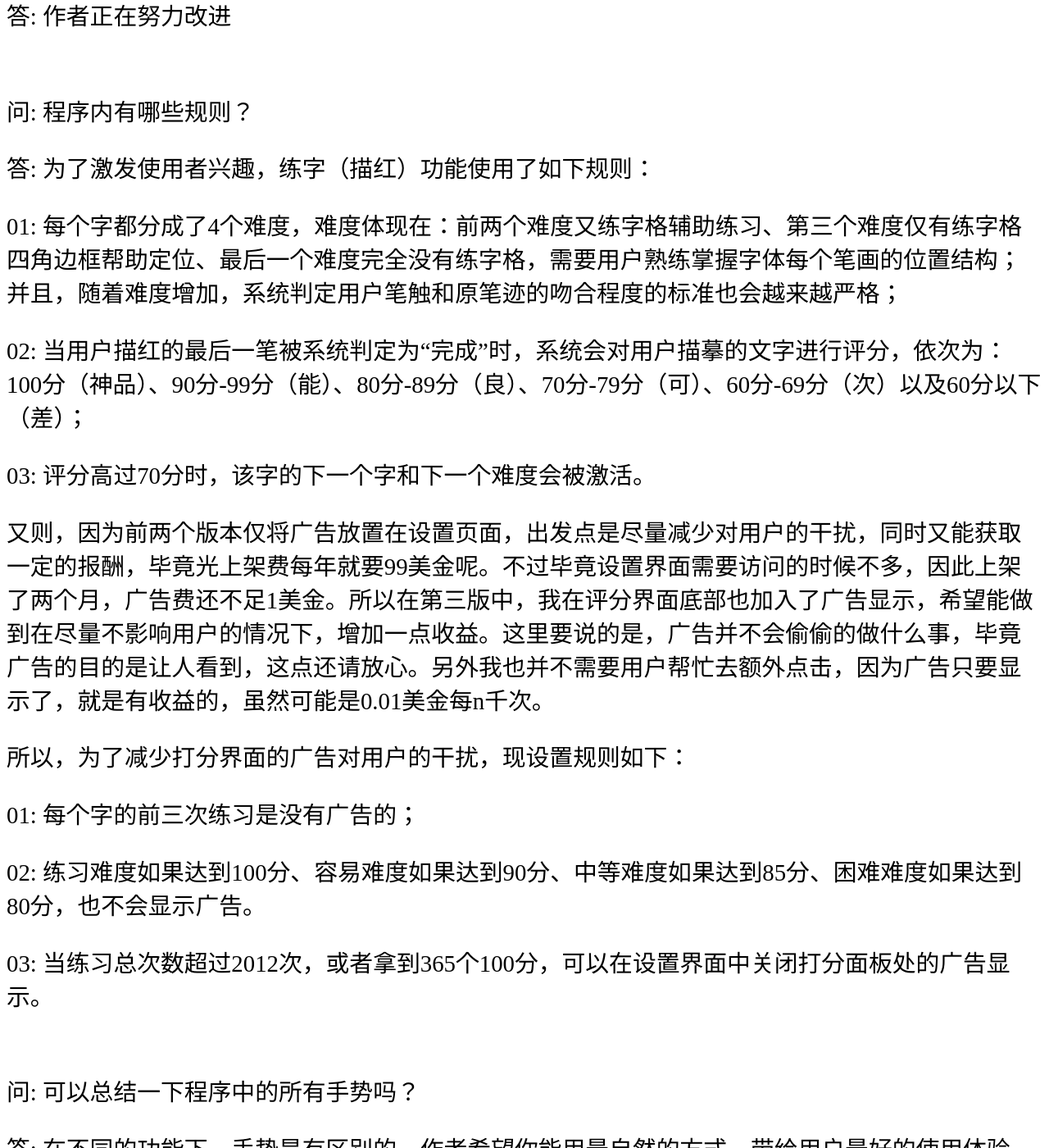
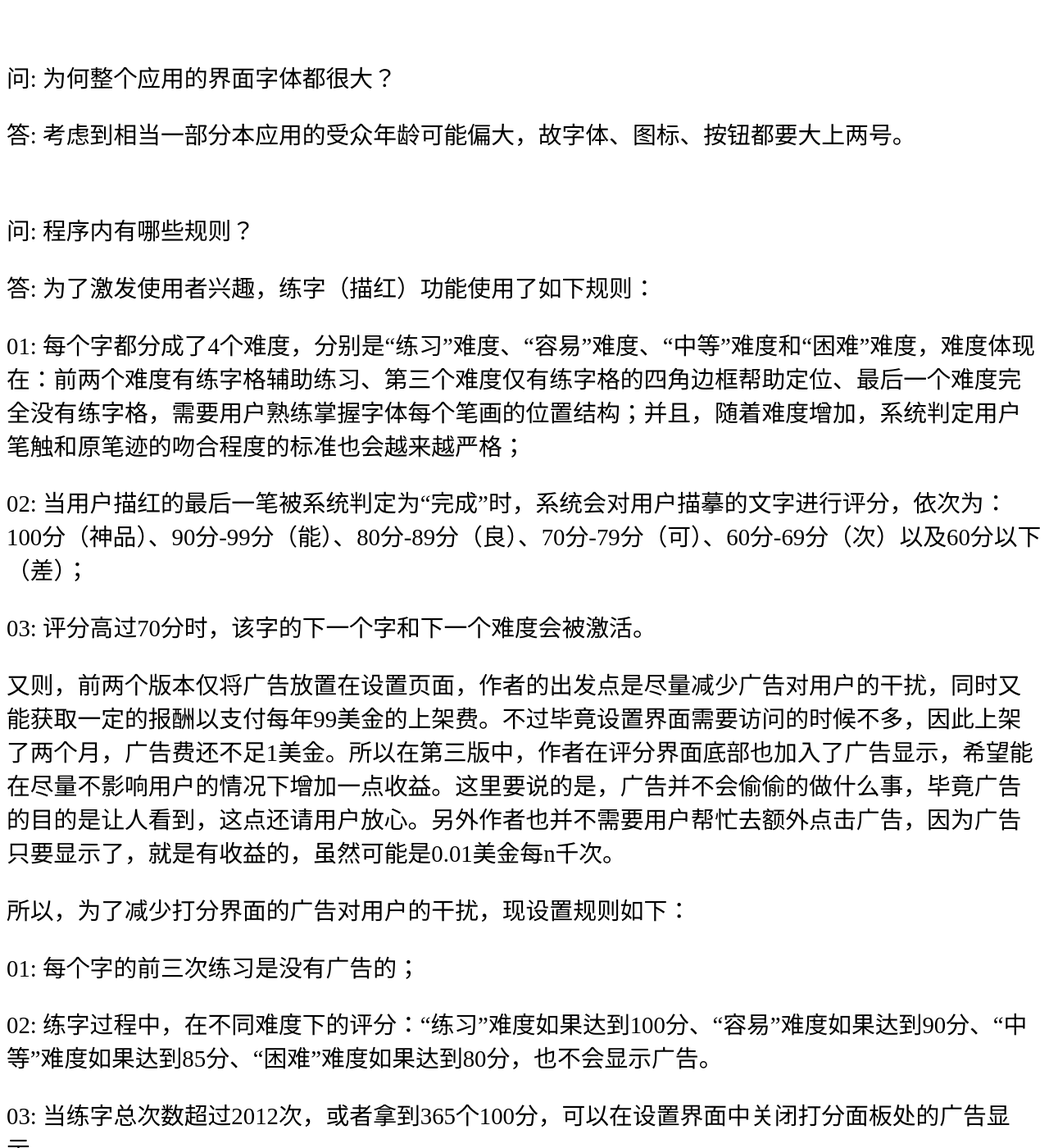
Before and after one commit to shengzhe/livecalligraphy, a Jekyll site: the page built from _posts/2012-08-31-LiveCalligraphyHelp.html, in a window 1280 px wide and 1400 px high, scrolled down 1099 px. Shown: the whole window at 82% size. Built offline with Jekyll 4.4.1, drawn with Linux system fonts in a browser that asks for light colours; Markdown is read by kramdown in place of the engine named in the settings; some of the changed text lies outside the part shown.

Commit message:
Update _posts/2012-08-31-LiveCalligraphyHelp.html

```diff
--- a/_posts/2012-08-31-LiveCalligraphyHelp.html
+++ b/_posts/2012-08-31-LiveCalligraphyHelp.html
@@ -4,7 +4,7 @@ title: 活字帖在线帮助(Help of Live Calligraphy)
 ---
 <h1>{{ page.title }}</h1>
 <p>问: 下个版本更新什么？</p>
-<p>答: 目前已经确定的有：iOS6和iphone5的支持；加入新的字体；全字笔画演示；黑笔等待时间设定；动画演示界面提升为常规功能；动画演示界面的操作改善</p>
+<p>答: 目前已经确定的有：加入新的字体</p>
 <br/>
 <p>问: 有视频吗？看视频更直观</p>
 <p>答: 有哈。请关注：http://i.youku.com/livecalligraphy </p>
@@ -18,34 +18,37 @@ title: 活字帖在线帮助(Help of Live Calligraphy)
 <p>问: 为何笔画转折处容易出现墨迹断裂的痕迹？</p>
 <p>答: 作者正在努力改进</p>
 <br/>
+<p>问: 为何整个应用的界面字体都很大？</p>
+<p>答: 考虑到相当一部分本应用的受众年龄可能偏大，故字体、图标、按钮都要大上两号。</p>
+<br/>
 <p>问: 程序内有哪些规则？</p>
 <p>答: 为了激发使用者兴趣，练字（描红）功能使用了如下规则：</p>
-<p>01: 每个字都分成了4个难度，难度体现在：前两个难度又练字格辅助练习、第三个难度仅有练字格四角边框帮助定位、最后一个难度完全没有练字格，需要用户熟练掌握字体每个笔画的位置结构；并且，随着难度增加，系统判定用户笔触和原笔迹的吻合程度的标准也会越来越严格；</p>
+<p>01: 每个字都分成了4个难度，分别是“练习”难度、“容易”难度、“中等”难度和“困难”难度，难度体现在：前两个难度有练字格辅助练习、第三个难度仅有练字格的四角边框帮助定位、最后一个难度完全没有练字格，需要用户熟练掌握字体每个笔画的位置结构；并且，随着难度增加，系统判定用户笔触和原笔迹的吻合程度的标准也会越来越严格；</p>
 <p>02: 当用户描红的最后一笔被系统判定为“完成”时，系统会对用户描摹的文字进行评分，依次为：100分（神品）、90分-99分（能）、80分-89分（良）、70分-79分（可）、60分-69分（次）以及60分以下（差）；</p>
 <p>03: 评分高过70分时，该字的下一个字和下一个难度会被激活。</p>
-<p>又则，因为前两个版本仅将广告放置在设置页面，出发点是尽量减少对用户的干扰，同时又能获取一定的报酬，毕竟光上架费每年就要99美金呢。不过毕竟设置界面需要访问的时候不多，因此上架了两个月，广告费还不足1美金。所以在第三版中，我在评分界面底部也加入了广告显示，希望能做到在尽量不影响用户的情况下，增加一点收益。这里要说的是，广告并不会偷偷的做什么事，毕竟广告的目的是让人看到，这点还请放心。另外我也并不需要用户帮忙去额外点击，因为广告只要显示了，就是有收益的，虽然可能是0.01美金每n千次。</p>
+<p>又则，前两个版本仅将广告放置在设置页面，作者的出发点是尽量减少广告对用户的干扰，同时又能获取一定的报酬以支付每年99美金的上架费。不过毕竟设置界面需要访问的时候不多，因此上架了两个月，广告费还不足1美金。所以在第三版中，作者在评分界面底部也加入了广告显示，希望能在尽量不影响用户的情况下增加一点收益。这里要说的是，广告并不会偷偷的做什么事，毕竟广告的目的是让人看到，这点还请用户放心。另外作者也并不需要用户帮忙去额外点击广告，因为广告只要显示了，就是有收益的，虽然可能是0.01美金每n千次。</p>
 <p>所以，为了减少打分界面的广告对用户的干扰，现设置规则如下：</p>
 <p>01: 每个字的前三次练习是没有广告的；</p>
-<p>02: 练习难度如果达到100分、容易难度如果达到90分、中等难度如果达到85分、困难难度如果达到80分，也不会显示广告。</p>
-<p>03: 当练习总次数超过2012次，或者拿到365个100分，可以在设置界面中关闭打分面板处的广告显示。</p>
+<p>02: 练字过程中，在不同难度下的评分：“练习”难度如果达到100分、“容易”难度如果达到90分、“中等”难度如果达到85分、“困难”难度如果达到80分，也不会显示广告。</p>
+<p>03: 当练字总次数超过2012次，或者拿到365个100分，可以在设置界面中关闭打分面板处的广告显示。</p>
 <br/>
-<p>问: 可以总结一下程序中的所有手势吗？</p>
-<p>答: 在不同的功能下，手势是有区别的。作者希望你能用最自然的方式，带给用户最好的使用体验。如果您的更好的提议，欢迎告诉作者。</p>
+<p>问: 可以总结一下程序中用到的所有手势吗？</p>
+<p>答: 在不同的功能下，手势是有区别的。作者希望能用最简单自然的方式，带给用户最好的使用体验。如果关于手势您有更好的提议，欢迎告诉作者。</p>
 <p>01: 动画演示功能界面的手势如下：</p>
 <p>-单指点击: 略过动画演示/或者/弹出选择菜单</p>
 <p>-单指移动: 平移字帖</p>
 <p>-单指长按: 于手指处盖章</p>
 <p>--双指张合: 于"双指所在处"放大或者缩小字帖（设置后可改为于"当前演示文字处"放大或者缩小字帖）</p>
-<p>--双指扫动: 横向扫动改变动画演示的模式、纵向扫动改变动画演示的速度（向下增速、向上减速）</p>
+<p>--双指扫动: 横向扫动改变动画演示的模式、纵向扫动改变动画演示的速度（向下增速/向上减速）</p>
 <p>--双指长按: 锁定部分手势。长按的时间越长，锁定的功能越多。锁定的功能列表在屏幕左上角有列出</p>
 <p>---三指移动: 改变字帖的背景色或者背景亮度</p>
 <p>---三指长按: 直接跳至字帖演示的结尾（快进）、或者重新开始字帖演示（快退）</p>
 <p>02: 练习（描红）功能界面的手势如下：</p>
 <p>-单指单击: 无定义，无响应</p>
-<p>-单指移动或者长按: 练习文字</p>
+<p>-单指移动或者长按: 练字</p>
 <p>-单指双击: 强制评分</p>
-<p>--双指扫动: 横向向右开始练习下一个难度、横向向左开始练习上一个难度、纵向向上开始练习下一个文字、纵向向下开始练习上一个文字（注：需要在设置中打开双指模式）</p>
-<p>oo其余手势: 无定义，当作用户在练习文字处理</p>
+<p>--双指扫动: 横向向右 => 下一个难度、横向向左 => 上一个难度、纵向向上 => 下一个文字、纵向向下 => 上一个文字（注：需要在设置中打开双指模式）</p>
+<p>其余手势: 无定义，当作“练字”处理</p>
 <br/>
 <p>问: 关于各字体的写法，怎么和我的认知不同？</p>
 <p>答: 作者参考了不少书籍、讲座和网络上面的演示视频，很多字的写法在不同的专家的说法中都会有差异，最后只能挑选一个更让作者觉得赏心悦目的写法。些许有争议的字体，列举如下：</p>
@@ -67,7 +70,7 @@ title: 活字帖在线帮助(Help of Live Calligraphy)
 <br/>
 <p>问: 各版本的更新内容？</p>
 <p>答: 版本更新内容如下：</p>
-<p>v1.0(2012-08-30): 初始版本，含60个字（兰亭集序）；练习（描红）功能；开机动画演示功能；以及太极图主界面</p>
-<p>v1.1(2012-09-20): 重点改善用户体验，加入了初次使用的引导式帮助系统；加入了帮助页面；加入了左右面板用于选择练字难度；加入了音效；加入了红笔黑笔工具；加入了打分前的红字对比功能帮助用户回顾和改进</p>
-<p>v1.2(2012-11-30): 重点改善用户界面，支持iPhone5；提升动画演示功能为常规功能，而不仅是开机画面；加入视频帮助；练字（描红）功能界面可选背景、练字格、墨色和毛笔演示工具；加入统计信息的显示；加入各文字的简繁英释义；升级黑笔工具的功能并加入撤销工具</p>
+<p>v1.0 (2012-08-30)，初始版本：含60个字（兰亭集序）；练习（描红）功能；开机动画演示功能；以及太极图主界面</p>
+<p>v1.1 (2012-09-20)，重点改善用户体验：加入了初次使用的引导式帮助系统；加入了帮助页面；加入了左右面板用于选择练字难度；加入了音效；加入了红笔黑笔工具；加入了打分前的红字对比功能帮助用户回顾和改进；加入了社交网络链接和评分链接，鼓励用户对本应用进行评分和推广</p>
+<p>v1.2 (2012-11-30)，重点改善用户界面：支持iPhone5；提升动画演示功能为常规功能而不仅是开机画面；加入视频帮助；练字（描红）功能界面可选不同的毛笔演示工具（笔）、墨色（墨）、背景（纸）和练字格；加入统计信息的显示；加入各文字的简繁英释义；升级黑笔工具的功能并加入撤销工具</p>
 <br/>
```
